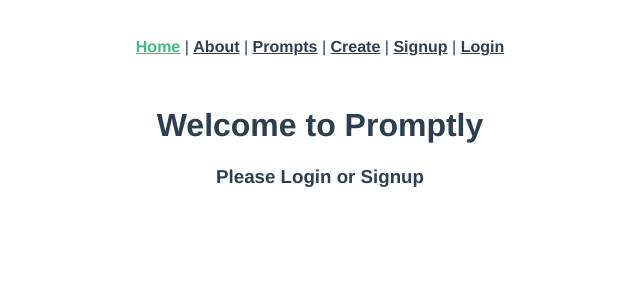
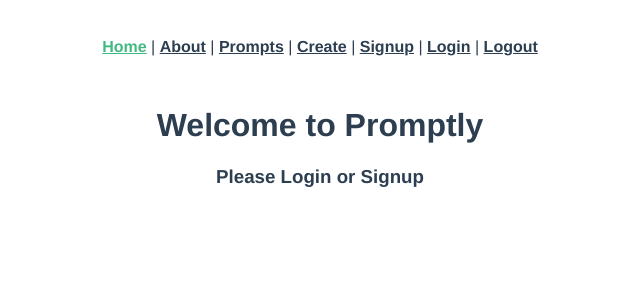
Before and after one commit to devorahortega/capstone-frontend-vue, a Vue app: page / in a window 1280 px wide. Shown: the top 300 px of the page, without its empty margins (320-960 px from the left). Built offline with nearby package versions, Linux system fonts and the light colour scheme.

Commit message:
Adds logout page

```diff
--- a/src/App.vue
+++ b/src/App.vue
@@ -12,6 +12,8 @@
       <router-link to="/sessions">Signup</router-link>
       |
       <router-link to="/login">Login</router-link>
+      |
+      <router-link to="/logout">Logout</router-link>
     </div>
     <router-view />
   </div>
--- a/src/router/index.js
+++ b/src/router/index.js
@@ -5,6 +5,7 @@ import PromptsIndex from "../views/PromptsIndex.vue";
 import PromptsNew from "../views/PromptsNew.vue";
 import Signup from "../views/Signup.vue";
 import Login from "../views/Login.vue";
+import Logout from "../views/Logout.vue";
 
 Vue.use(VueRouter);
 
@@ -42,6 +43,11 @@ const routes = [
     name: "login",
     component: Login,
   },
+  {
+    path: "/logout",
+    name: "logout",
+    component: Logout,
+  },
 ];
 
 const router = new VueRouter({
```
Also changed, not shown: src/views/Logout.vue (added).
